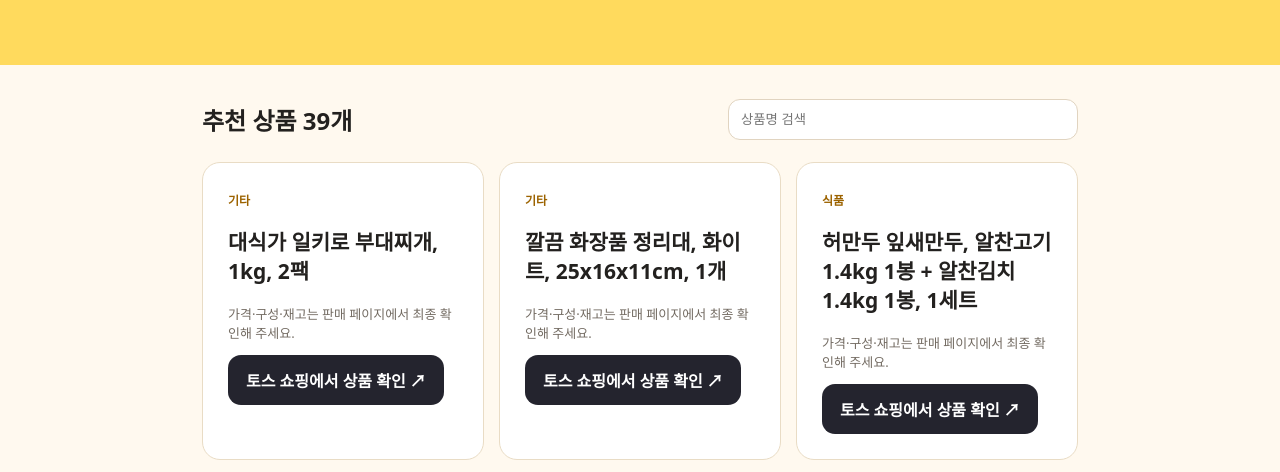
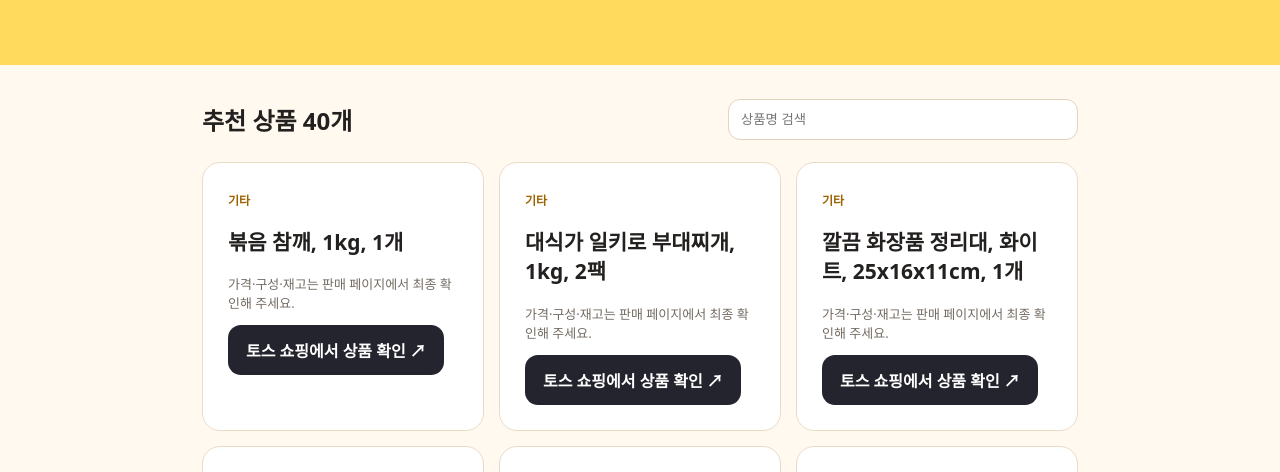
Before and after one commit to dajeongdamda-code/dealpick, a plain HTML site: page shop.html in a window 1280 px wide. Shown: the part 272-744 px from the top of the page. Drawn offline with Linux system fonts and the light colour scheme.

Commit message:
DealPick: add approved product links (newest first)

```diff
--- a/shop.html
+++ b/shop.html
@@ -3,6 +3,7 @@
 </head><body><header class="hero"><div class="wrap"><small>🛍️ TODAY'S DEALPICK · SHOP LINKS</small><h1>영상에서 본 상품,<br>여기서 확인하세요.</h1><p>오늘의 득템픽이 소개한 상품을 모았습니다. 구매 전 가격과 구성은 판매 페이지에서 다시 확인하세요.</p></div></header>
 <main class="wrap main"><div class="top"><h2>추천 상품 <span id="count"></span></h2><input id="search" placeholder="상품명 검색" aria-label="상품명 검색"></div><!-- DealPick newest-first order -->
 <div class="items" id="items">
+<article class="item"><span class="type">기타</span><h2>볶음 참깨, 1kg, 1개</h2><p>가격·구성·재고는 판매 페이지에서 최종 확인해 주세요.</p><a class="buy" target="_blank" rel="noopener noreferrer nofollow sponsored" href="https://toss.shopping/_m/XMJix0YB">토스 쇼핑에서 상품 확인 ↗</a></article>
 <article class="item"><span class="type">기타</span><h2>대식가 일키로 부대찌개, 1kg, 2팩</h2><p>가격·구성·재고는 판매 페이지에서 최종 확인해 주세요.</p><a class="buy" target="_blank" rel="noopener noreferrer nofollow sponsored" href="https://toss.shopping/_m/FYfFVwxc">토스 쇼핑에서 상품 확인 ↗</a></article>
 <article class="item"><span class="type">기타</span><h2>깔끔 화장품 정리대, 화이트, 25x16x11cm, 1개</h2><p>가격·구성·재고는 판매 페이지에서 최종 확인해 주세요.</p><a class="buy" target="_blank" rel="noopener noreferrer nofollow sponsored" href="https://toss.shopping/_m/JhDcejzh">토스 쇼핑에서 상품 확인 ↗</a></article>
 <article class="item"><span class="type">식품</span><h2>허만두 잎새만두, 알찬고기 1.4kg 1봉 + 알찬김치 1.4kg 1봉, 1세트</h2><p>가격·구성·재고는 판매 페이지에서 최종 확인해 주세요.</p><a class="buy" target="_blank" rel="noopener noreferrer nofollow sponsored" href="https://toss.shopping/_m/VYop46LB">토스 쇼핑에서 상품 확인 ↗</a></article>
```
